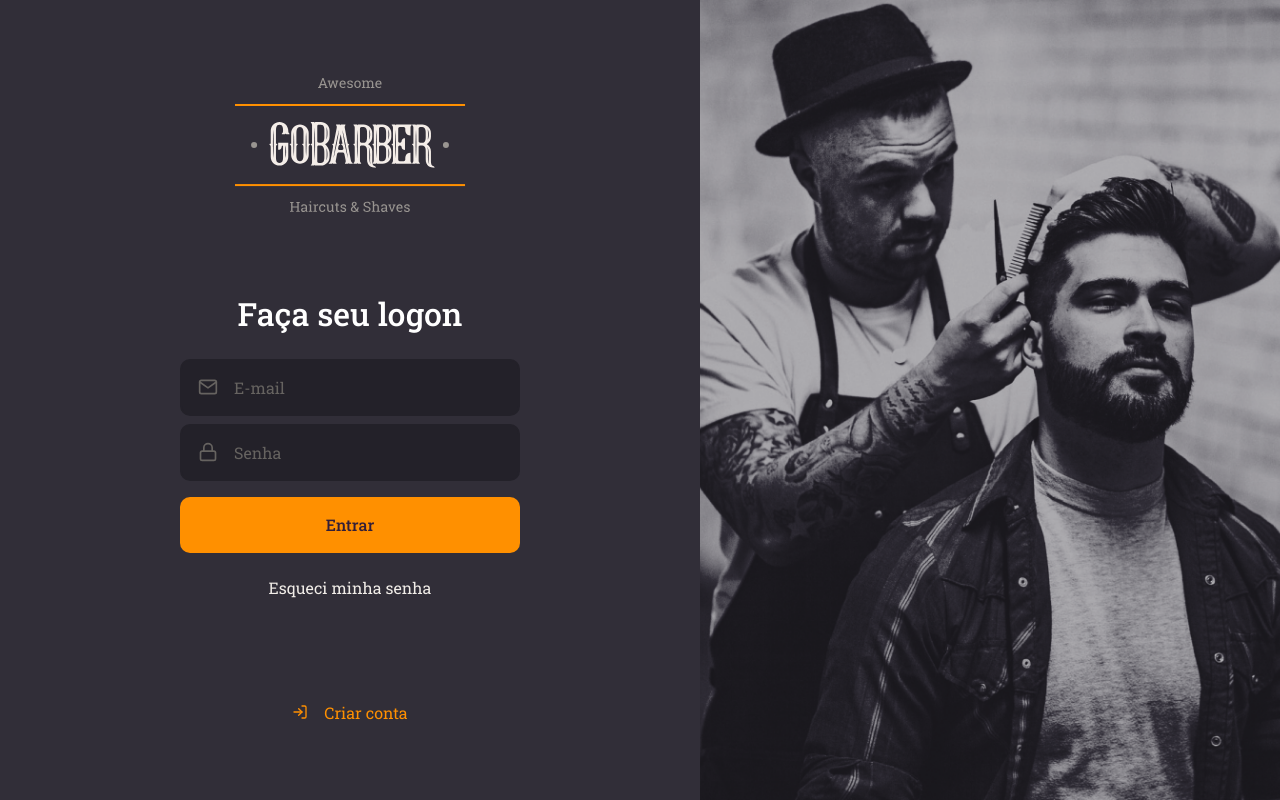
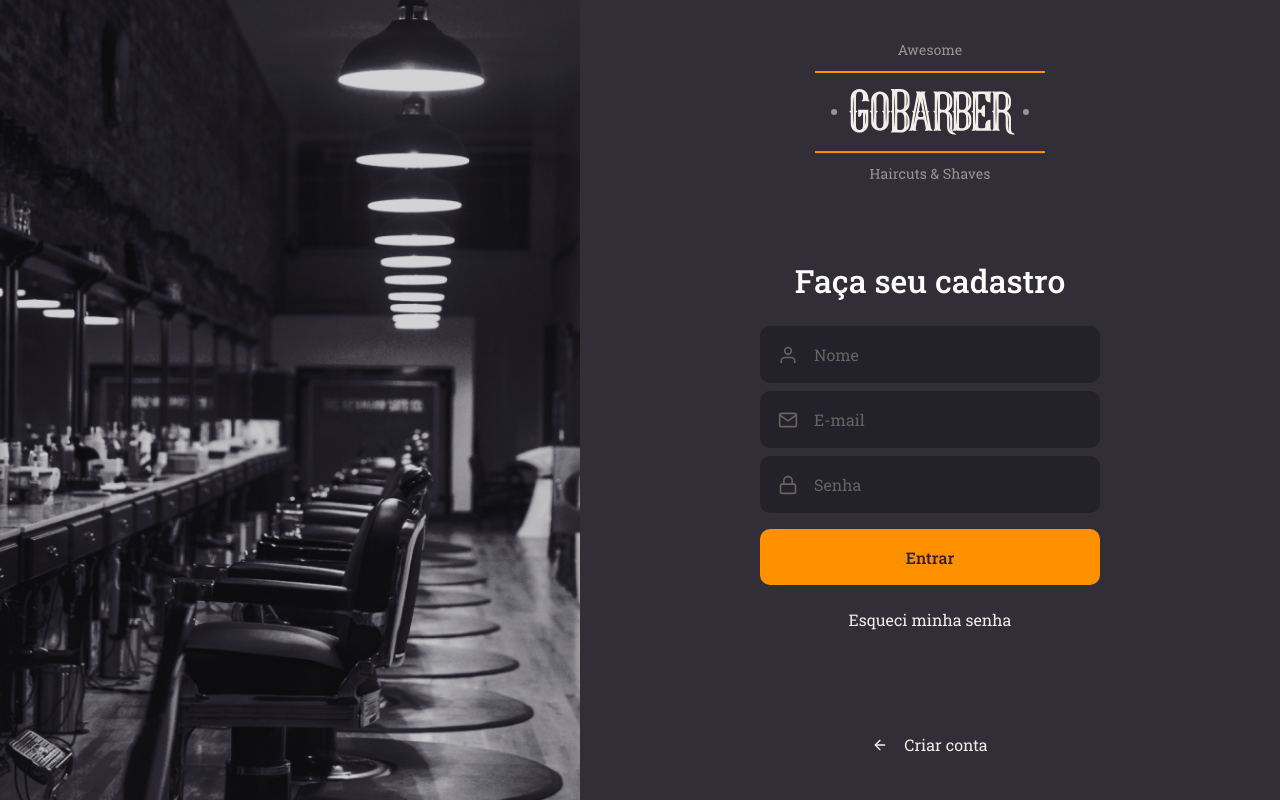
Before and after one commit to iannisacksson/GoBarber-Frontend, a React (Create React App) app: page / in a window 1280 px wide. Built offline with nearby package versions, Linux system fonts and the light colour scheme.

Commit message:
feat: Register Page

```diff
--- a/src/App.tsx
+++ b/src/App.tsx
@@ -1,12 +1,13 @@
 import React from 'react';
 
 import SignIn from './pages/SignIn';
+import SignUp from './pages/SignUp';
 import GlobalStyle from './styles/global';
 
 const App: React.FC = () => {
   return (
     <>
-      <SignIn />
+      <SignUp />
       <GlobalStyle />
     </>
   );
--- /dev/null
+++ b/src/pages/SignUp/index.tsx
@@ -0,0 +1,42 @@
+import React from 'react';
+import { FiArrowLeft, FiLogIn, FiMail, FiLock, FiUser } from 'react-icons/fi';
+
+import logoImg from '../../assets/logo.svg';
+
+import Input from '../../components/Input';
+import Button from '../../components/Button';
+
+import { Container, Content, Background } from './styles';
+
+const SignUp: React.FC = () => (
+  <Container>
+    <Background />
+    <Content>
+      <img src={logoImg} alt="Logo" />
+      <form>
+        <h1>Faça seu cadastro</h1>
+
+        <Input name="name" icon={FiUser} type="text" placeholder="Nome" />
+        <Input name="email" icon={FiMail} type="email" placeholder="E-mail" />
+
+        <Input
+          name="password"
+          icon={FiLock}
+          type="password"
+          placeholder="Senha"
+        />
+
+        <Button type="submit">Entrar</Button>
+
+        <a href="forgot">Esqueci minha senha</a>
+      </form>
+
+      <a href="login">
+        <FiArrowLeft />
+        Criar conta
+      </a>
+    </Content>
+  </Container>
+);
+
+export default SignUp;
--- /dev/null
+++ b/src/pages/SignUp/styles.ts
@@ -0,0 +1,64 @@
+import styled from 'styled-components';
+import { shade } from 'polished';
+
+import signUpBackgroundImg from '../../assets/sign-up-background.png';
+
+export const Container = styled.div`
+  height: 100vh;
+  display: flex;
+  align-items: stretch;
+`;
+
+export const Content = styled.div`
+  display: flex;
+  flex-direction: column;
+  align-items: center;
+  place-content: center;
+  width: 100%;
+  max-width: 700px;
+
+  form {
+    margin: 80px 0;
+    width: 340px;
+    text-align: center;
+
+    h1 {
+      margin-bottom: 24px;
+    }
+
+    a {
+      color: #f1ede8;
+      display: block;
+      margin-top: 24px;
+      text-decoration: none;
+      transition: color 0.2s;
+
+      &:hover {
+        color: ${shade(0.2, '#f4ede8')};
+      }
+    }
+  }
+  > a {
+    color: #f4ede8;
+    display: block;
+    margin-top: 24px;
+    text-decoration: none;
+    transition: color 0.2s;
+    display: flex;
+    align-items: center;
+
+    svg {
+      margin-right: 16px;
+    }
+
+    &:hover {
+      color: ${shade(0.2, '#f4ede8')};
+    }
+  }
+`;
+
+export const Background = styled.div`
+  flex: 1;
+  background: url(${signUpBackgroundImg}) no-repeat center;
+  background-size: cover;
+`;
```
Also changed, not shown: src/assets/sign-up-background.png (renamed from src/assets/1587470786293-attachment.png).
